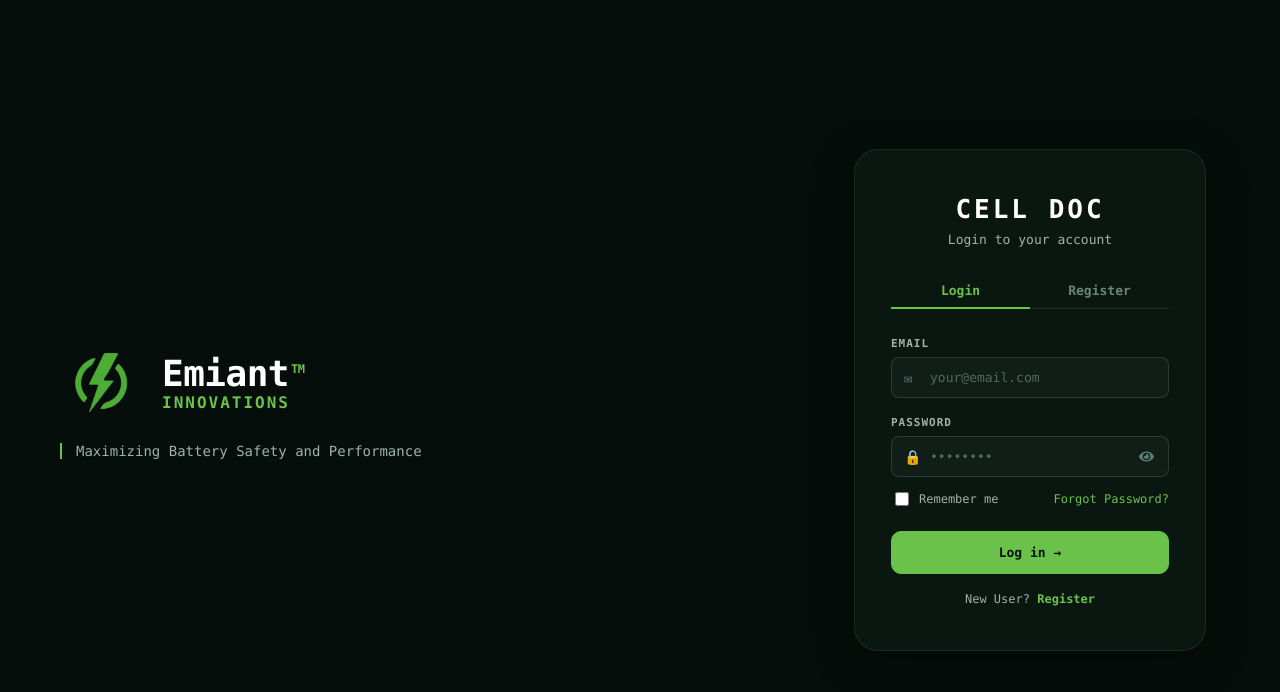
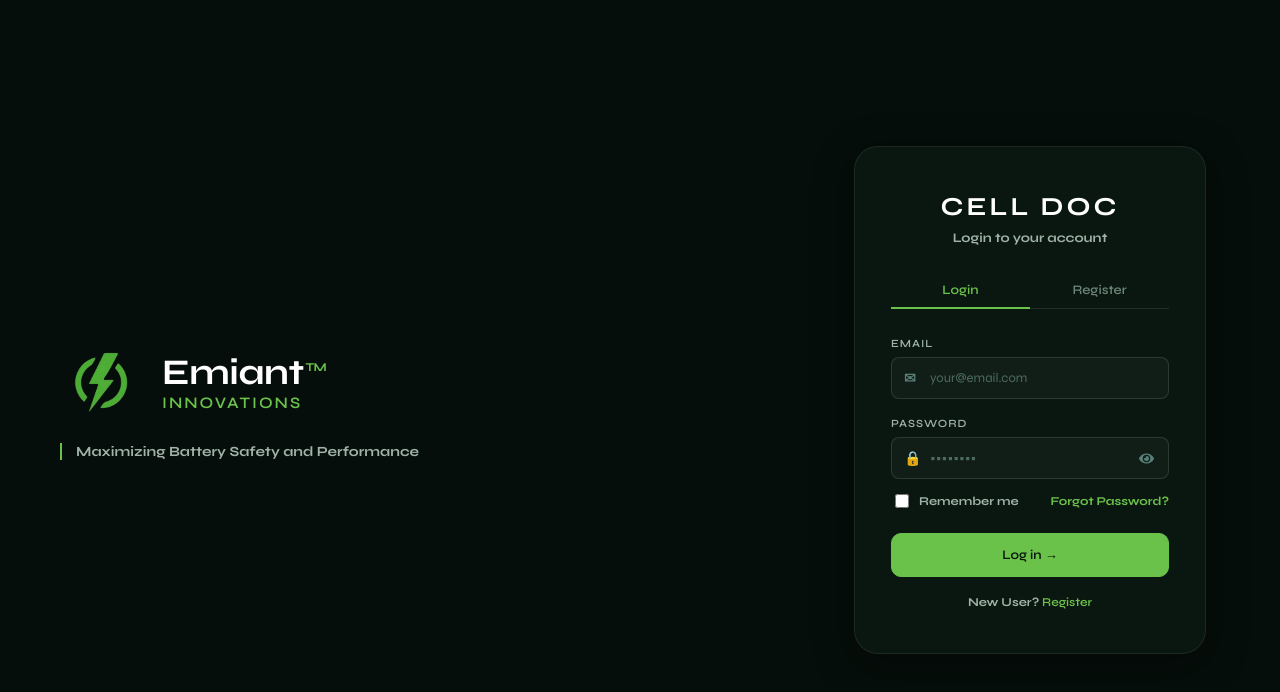
Before and after one commit to amankumar007/emiant_bms_frontend, a React (Vite) app: page / in a window 1280 px wide. Shown: the top 692 px of the page. Built offline with nearby package versions, Linux system fonts and the light colour scheme; no server answers.

Commit message:
Update auth.css

```diff
--- a/src/styles/auth.css
+++ b/src/styles/auth.css
@@ -3,8 +3,8 @@
   min-height: 100vh;
   background: #050e0a;
   display: flex;
-  font-family: "JetBrains Mono", "Fira Code", ui-monospace, SFMono-Regular,
-    Menlo, Consolas, monospace;
+  font-family: "Syne", sans-serif;
+  font-weight: 700;
 }
 
 .auth-left {
```
